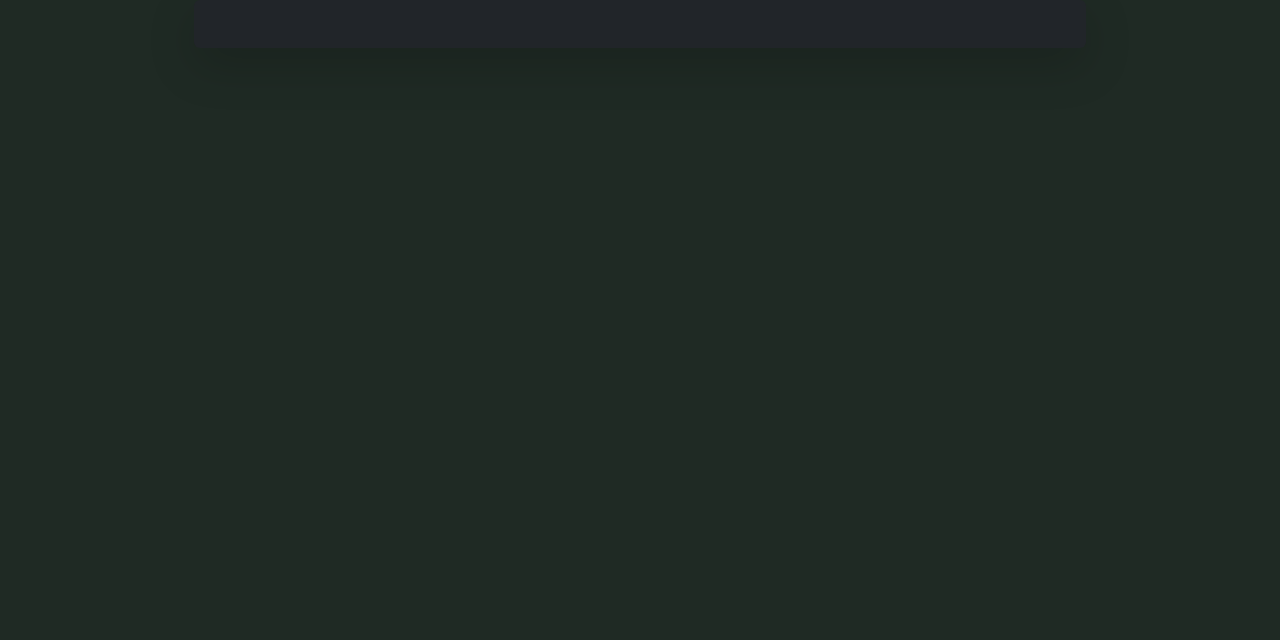
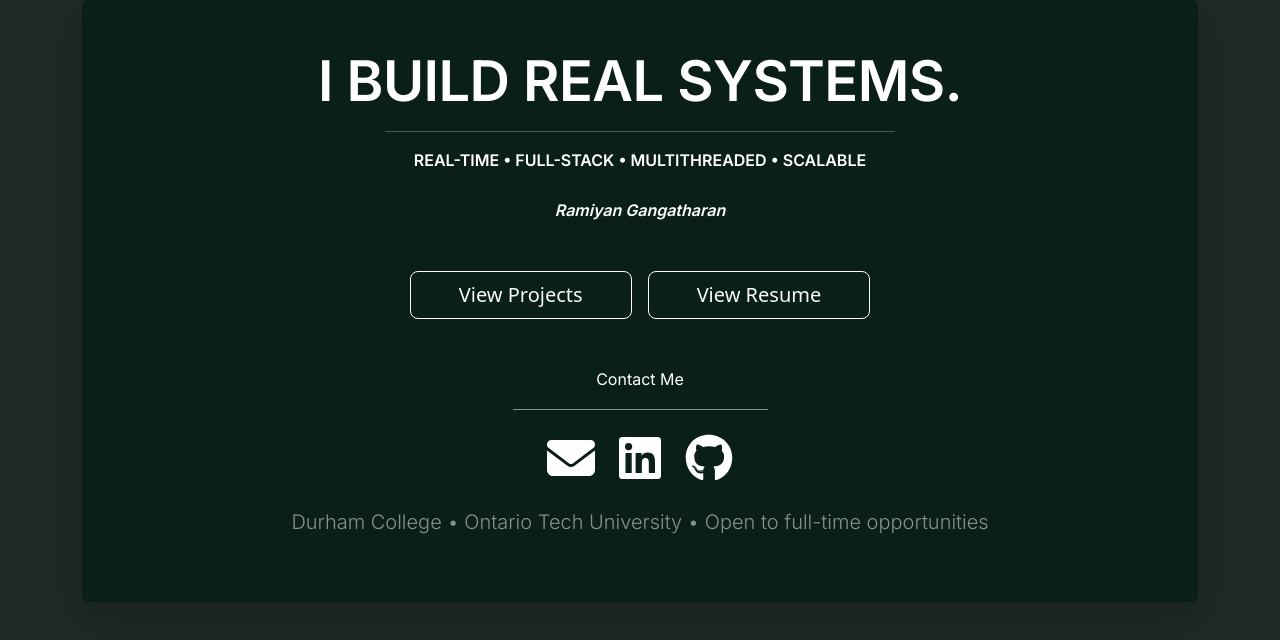
Before and after one commit to RamiyanGangatharan/Portfolio2025, a Next.js app in the folder client/: page /components/about in a window 1280 px wide. Shown: the top 640 px of the page. Built offline with nearby package versions, Linux system fonts and the light colour scheme.

Commit message:
first segment donde

```diff
--- a/client/package.json
+++ b/client/package.json
@@ -10,6 +10,7 @@
   },
   "dependencies": {
     "@fortawesome/fontawesome-svg-core": "^6.7.2",
+    "@fortawesome/free-brands-svg-icons": "^7.2.0",
     "@fortawesome/free-solid-svg-icons": "^6.7.2",
     "@fortawesome/react-fontawesome": "^0.2.2",
     "bootstrap": "^5.3.7",
--- a/client/src/pages/components/about.js
+++ b/client/src/pages/components/about.js
@@ -1,11 +1,72 @@
-import Image from "next/image";
+import Link from "next/link";
+import { FontAwesomeIcon } from "@fortawesome/react-fontawesome";
+
+import { faEnvelope } from "@fortawesome/free-solid-svg-icons";
+import { faLinkedin, faGithub } from "@fortawesome/free-brands-svg-icons";
 
 export default function About() {
   return (
-    <main className="container">
-      {/* MongoDB Test */}
+    <main className="container d-flex align-items-center justify-content-center text-center">
+      <div
+        className="text-white shadow-lg border-0 p-5 mb-5 rounded w-100"
+        style={{ backgroundColor: "#0b1f1a" }}
+      >
 
-      <div className="card bg-dark text-white shadow-lg border-0 p-4 mb-5">
+        <h2 className="display-4 fw-bold">
+          I BUILD REAL SYSTEMS.
+        </h2>
+
+        <hr className="w-50 mx-auto opacity-25" />
+
+        <p
+          className="mt-3 fw-semibold text-uppercase text-white">
+          Real-time • Full-stack • Multithreaded • Scalable
+        </p>
+
+        <p className="mt-4 text-white fw-bold fst-italic">
+          Ramiyan Gangatharan
+        </p>
+
+        <div className="mt-5 d-flex justify-content-center gap-3 flex-wrap">
+          <a
+            href="/projects"
+            className="btn btn-outline-light btn-lg px-5"
+          >
+            View Projects
+          </a>
+
+          <a
+            href="/resume"
+            className="btn btn-outline-light btn-lg px-5"
+          >
+            View Resume
+          </a>
+
+        </div>
+
+
+
+        <p className="mt-5 text-white underline"> Contact Me </p>
+        <hr className="w-25 mx-auto opacity-50" />
+        <div className="d-flex justify-content-center gap-4 mt-4 mb-4">
+
+          <a href="mailto:ramiyan2185@gmail.com" className="text-white icon-hover">
+            <FontAwesomeIcon icon={faEnvelope} size="3x" />
+          </a>
+
+          <a href="https://www.linkedin.com/in/ramiyan/" target="_blank" rel="noopener noreferrer" className="text-white icon-hover">
+            <FontAwesomeIcon icon={faLinkedin} size="3x" />
+          </a>
+
+          <a href="https://github.com/RamiyanGangatharan" target="_blank" rel="noopener noreferrer" className="text-white">
+            <FontAwesomeIcon icon={faGithub} size="3x" />
+          </a>
+        </div>
+
+        <p className="mt-4 text-white-50 lead">
+          Durham College • Ontario Tech University • Open to full-time opportunities
+        </p>
+
 
       </div>
     </main>
--- a/client/src/styles/globals.css
+++ b/client/src/styles/globals.css
@@ -451,3 +451,12 @@ tbody tr:nth-child(even) {
   border-color: #aaa;
   box-shadow: none;
 }
+
+.icon-hover {
+  transition: transform 0.2s ease, color 0.2s ease;
+}
+
+.icon-hover:hover {
+  transform: scale(1.15);
+  color: #2ecc71;
+}
```
Also changed, not shown: client/src/pages/index.js (+42 -6 lines), 1 other file (tests, documents, lock files or other folders).
